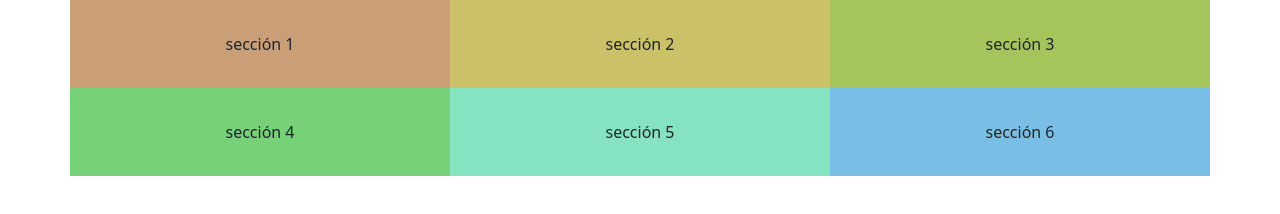
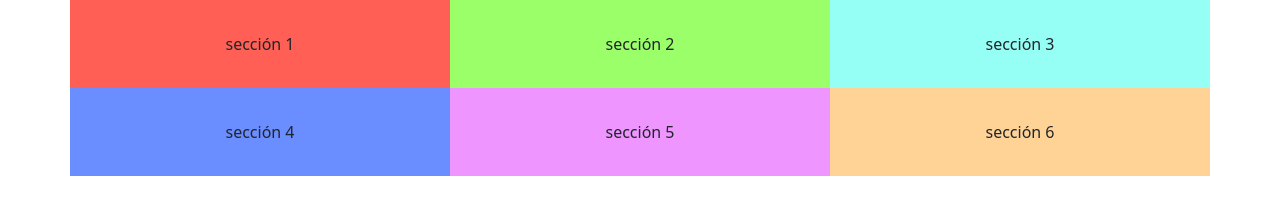
Before and after one commit to WnaomiW/plataformas-moviles-entregas, a plain HTML site: page tp-6/layout1.html in a window 1280 px wide. Drawn offline with Linux system fonts and the light colour scheme.

Commit message:
Update layout1.html

```diff
--- a/tp-6/layout1.html
+++ b/tp-6/layout1.html
@@ -4,28 +4,28 @@
     <meta charset="UTF-8">
     <meta http-equiv="X-UA-Compatible" content="IE=edge">
     <meta name="viewport" content="width=device-width, initial-scale=1.0">
+    <link rel="stylesheet" href="bootstrap.css">
     <title>Layout N</title>
-    <link rel="stylesheet" href="bootstrap.css">
     <style>
         .content {padding: 2em 0.5em; text-align: center;}
-        .s1 {background-color: #ca9f77;}
-        .s2 {background-color: #cbc168;}
-        .s3 {background-color: #a3c55b;}
-        .s4 {background-color: #76d179;}
-        .s5 {background-color: #85e3c1;}
-        .s6 {background-color: #79bfe5;}
+        .s1 {background-color: #ff5f55;}
+        .s2 {background-color: #9bff6a;}
+        .s3 {background-color: #95fff5;}
+        .s4 {background-color: #6a8dff;}
+        .s5 {background-color: #ee95ff;}
+        .s6 {background-color: #ffd295;}
     </style>
 </head>
 <body>
     <div class="container-sm g-0">
-        <div class="row g-0 ">
-            <div class="col">
-                <div class="content s1 col-12" >sección 1</div>
+        <div class="row g-0">
+            <div class="col-12 col-sm-6 col-md-4">
+                <div class="content s1">sección 1</div>
             </div>
             <div class="col-12 col-sm-6 col-md-4">
                 <div class="content s2">sección 2</div>
             </div>
-            <div class="col-12 col-sm-6 col-md-4 ">
+            <div class="col-12 col-sm-6 col-md-4">
                 <div class="content s3">sección 3</div>
             </div>
             <div class="col-12 col-sm-6 col-md-4">
@@ -39,6 +39,5 @@
             </div>
         </div>
     </div>
-    <script src="bootstrap.js"></script>
 </body>
 </html>
```
